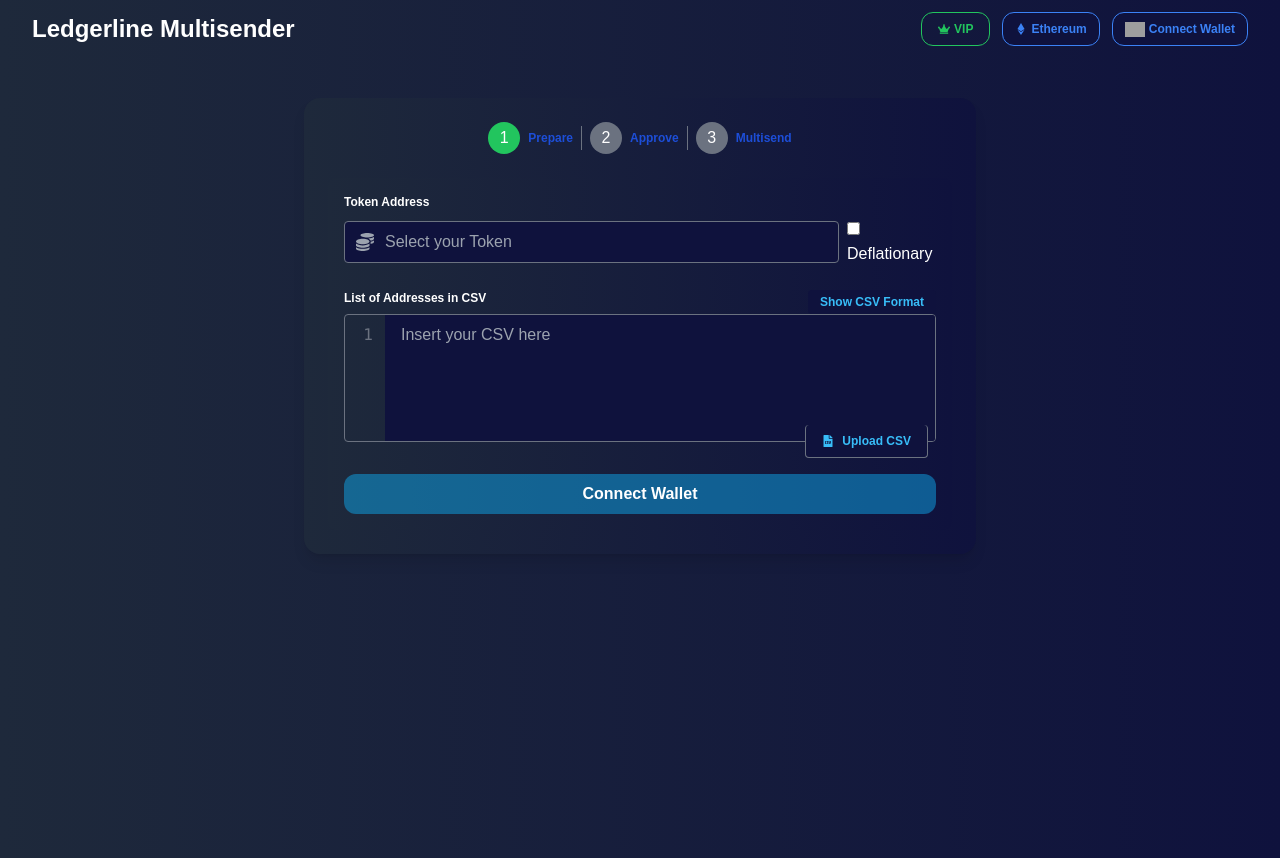
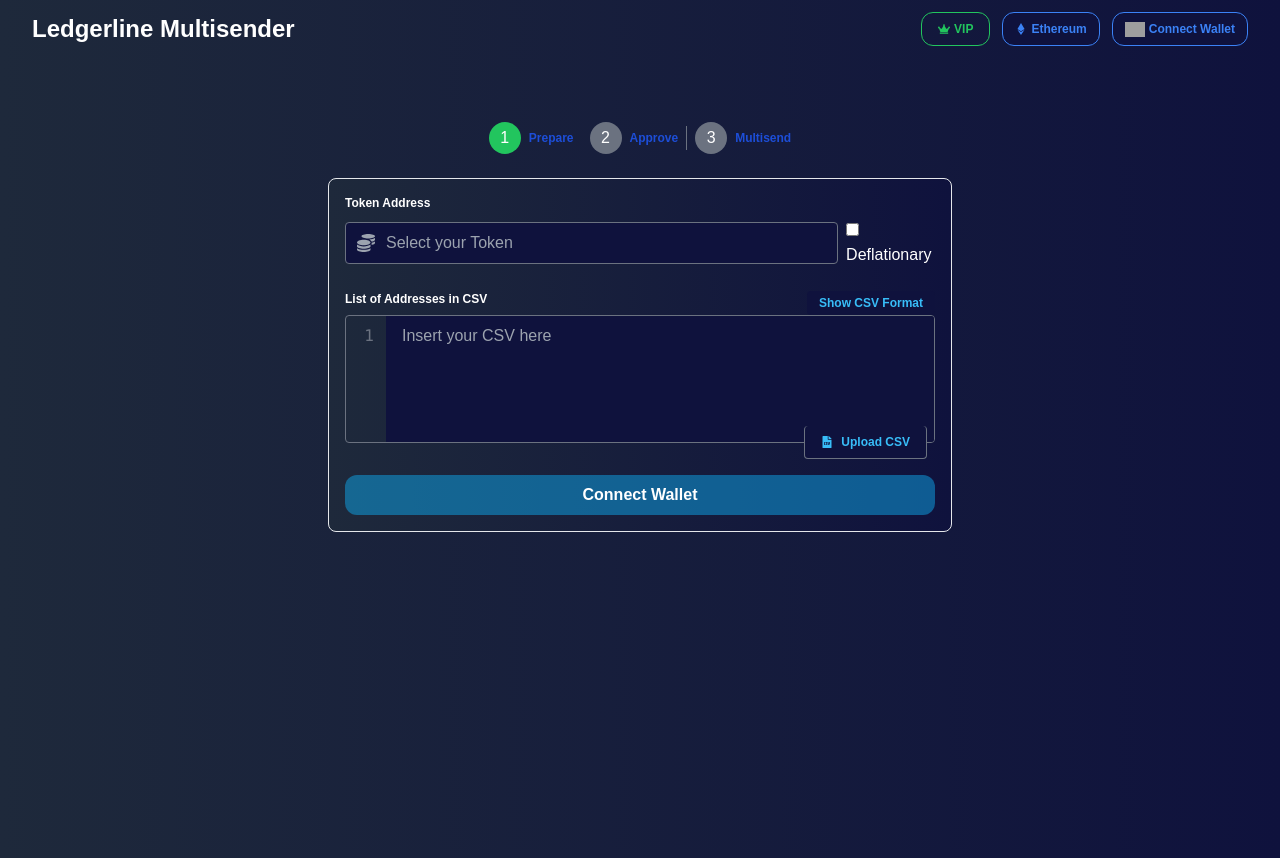
Before and after one commit to adarshkumar790/multisender-frontend, a Next.js app: page / in a window 1280 px wide. Built offline with nearby package versions, Linux system fonts and the light colour scheme; grey boxes are pictures that could not be loaded.

Commit message:
first commit

```diff
--- a/app/approve/page.js
+++ b/app/approve/page.js
@@ -77,7 +77,7 @@
         <div className="flex flex-wrap justify-center items-center mb-8">
           <div className="flex items-center space-x-4">
 
-            <Step stepNumber={1} label="Prepare" isActive={status === "Prepare"} />
+            <Step stepNumber={1}  label="Prepare" isActive={status === "Prepare"} />
             <div className="h-6 border-l border-gray-500"></div>
 
             <Step stepNumber={2} label="Approve" isActive={status === "Approve"} />
--- a/app/components/Header.js
+++ b/app/components/Header.js
@@ -16,6 +16,7 @@
   const networks = [
     "Ethereum Mainnet",
     "BNB Smart Chain",
+    "Polygon (MATIC)"
   ];
 
   const connectMetaMask = async () => {
--- a/app/page.js
+++ b/app/page.js
@@ -143,18 +143,18 @@
   const { valid, invalid } = parseCsv();
 
   return (
-    <div className="min-h-screen bg-gradient-to-r from-[#1e293b] to-[#0F123D] bg-opacity-60 text-white flex flex-col items-center">
-      <main className="flex flex-col items-center mt-10 w-full max-w-2xl bg-gradient-to-r from-[#1e293b] to-[#0F123D] bg-opacity-80 rounded-2xl shadow-lg p-6 bg-opacity-80 backdrop-blur-md">
+    <div className="min-h-screen bg-gradient-to-r from-[#1e293b] to-[#0F123D] bg-opacity-80 text-white flex flex-col items-center">
+      <main className="flex flex-col items-center mt-10 w-full max-w-2xl  rounded-2xl  p-6">
         <div className="flex items-center gap-2 mb-6">
           <div
             className={`flex items-center gap-2 ${
               status >= 1 ? "bg-green-500" : "bg-gray-500"
-            } text-white rounded-full w-8 h-8 justify-center`}
+            } text-white rounded-full w-8 h-8 justify-center `}
           >
             <span>1</span>
           </div>
           <div className="text-xs font-bold text-blue-700">Prepare</div>
-          <div className="h-6 border-l border-gray-500"></div>
+          <div className="h-6"></div>
           <div
             className={`flex items-center gap-2 ${
               status >= 2 ? "bg-green-500" : "bg-gray-500"
@@ -174,8 +174,8 @@
           <div className="text-xs font-bold text-blue-700">Multisend</div>
         </div>
 
-        <div className="w-full bg-gradient-to-r from-[#1e293b] to-[#0F123D] bg-opacity-80 rounded-lg p-4">
-          <div className="w-full mb-6">
+        <div className="w-full bg-gradient-to-r from-[#1e293b] to-[#0F123D] bg-opacity-80 border border-700 rounded-lg p-4">
+          <div className="w-full mb-6 ">
             <label className="block text-xs font-bold mb-2">Token Address</label>
             <div className="flex items-center gap-2">
                <div className="relative w-full">
```
